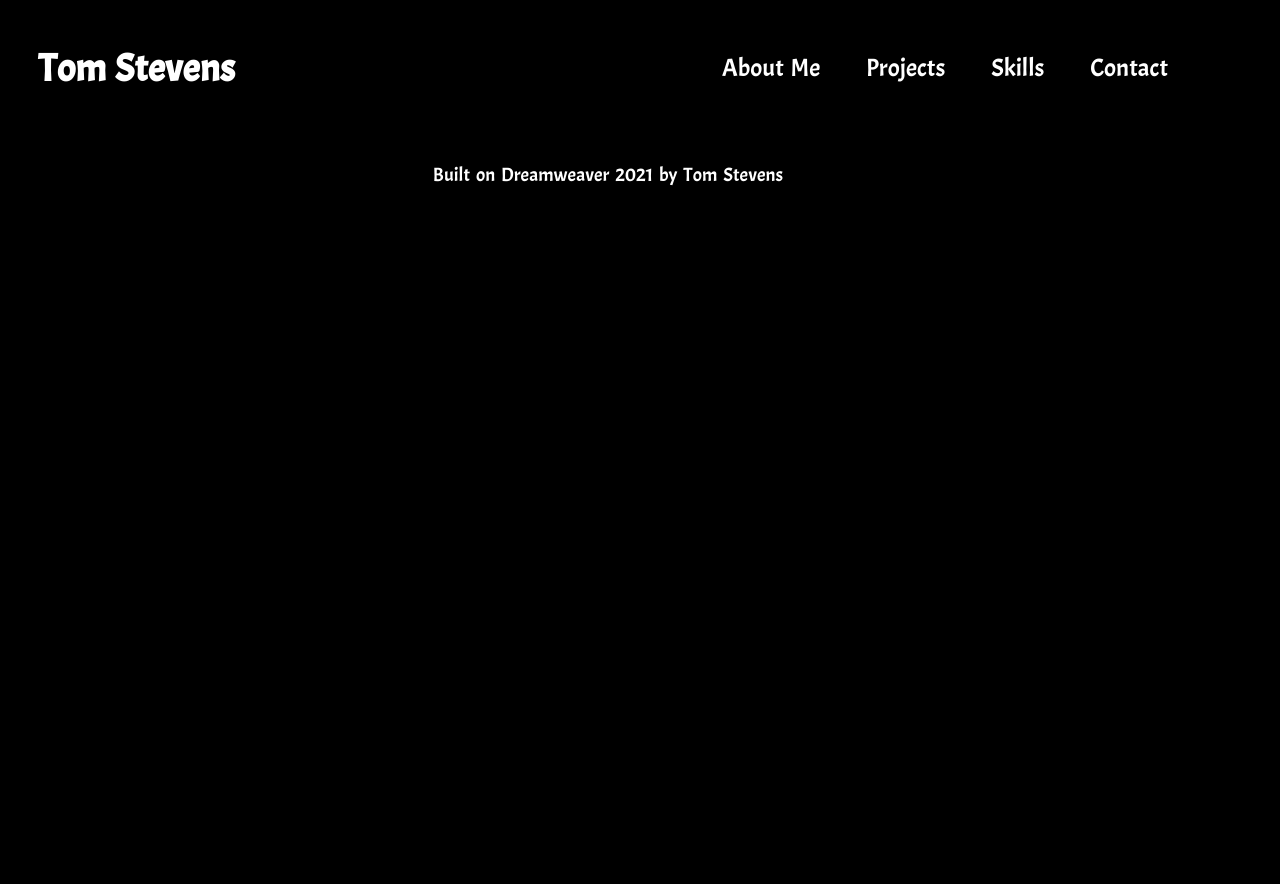
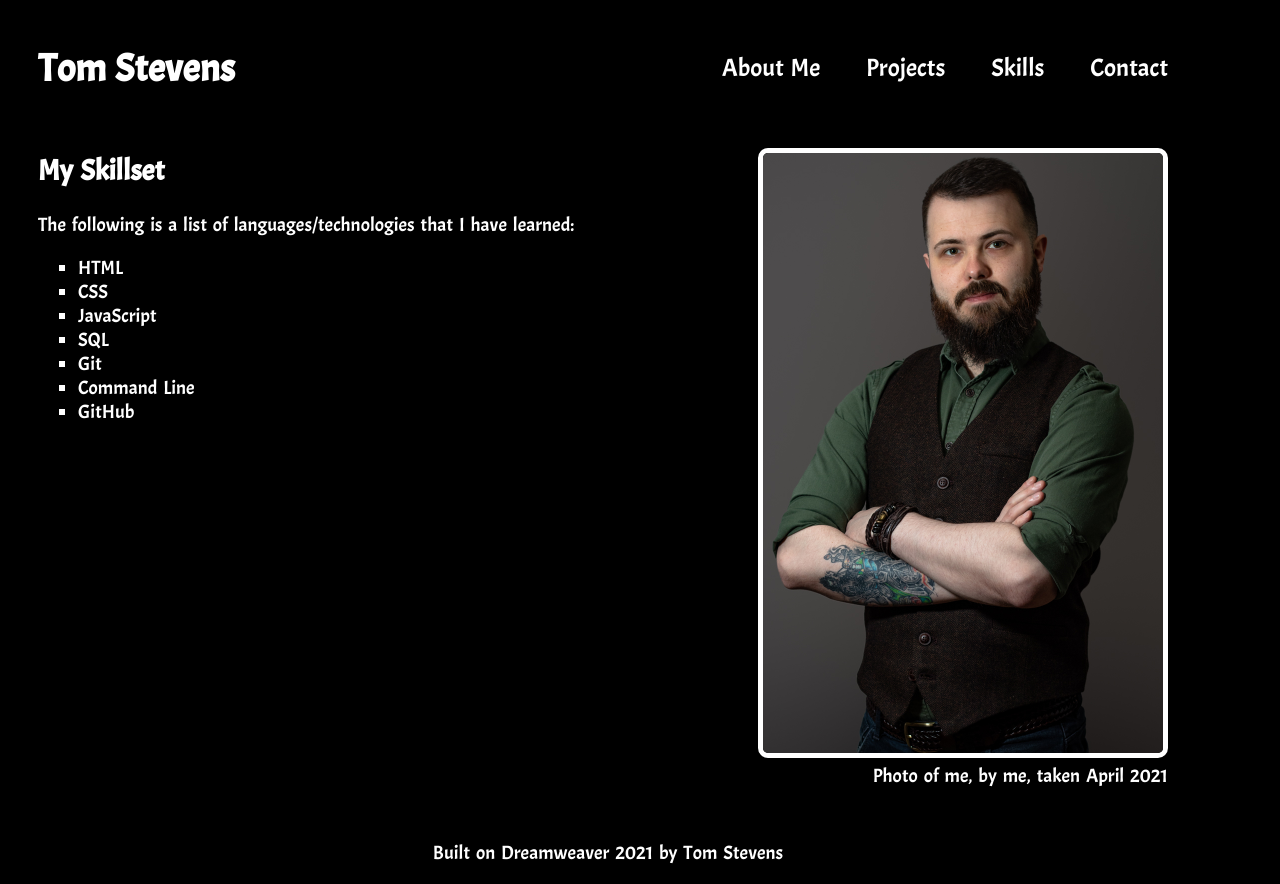
Before and after one commit to T-Stevens91/t-stevens91.github.io, a plain HTML site: page skills.html in a window 1280 px wide. Before the commit the page ends 800 px from the top, so only its background shows below. Drawn offline with Linux system fonts and the light colour scheme.

Commit message:
add skills and contact pages with styling

```diff
--- a/resources/css/style.css
+++ b/resources/css/style.css
@@ -59,12 +59,20 @@ article {
 	padding-left: 30px;
 }
 
-#photo {
+.skillsList {
+	list-style: square;
+}
+
+.plainList {
+	list-style: none;
+}
+
+.photo {
 	width: 50%;
 	text-align: right;
 }
 
-#photo img {
+.photo img {
 	height: 600px;
 	border: 5px solid white;
 	border-radius: 10px;
@@ -101,11 +109,14 @@ footer {
 		padding: 0 5% 0 5%;
 		display: block;
 	}
-	#photo {
+	.photo {
 		width:100%;
 		margin: 0 auto;
 		padding: 0;
 		display: block;
 		text-align: center;
 	}
+	.optional {
+		display: none;
+	}
 }
--- a/skills.html
+++ b/skills.html
@@ -18,6 +18,27 @@
 		</nav>
 	</header>
 	<main>
+		<section>
+			<article>
+				<h2>My Skillset</h2>
+				<p>The following is a list of languages/technologies that I have learned:</p>
+				<ul class="skillsList">
+					<li>HTML</li>
+					<li>CSS</li>
+					<li>JavaScript</li>
+					<li>SQL</li>
+					<li>Git</li>
+					<li>Command Line</li>
+					<li>GitHub</li>
+				</ul>
+			</article>
+		</section>
+		<section class="photo optional">
+			<figure>
+				<img src="resources/images/profile.jpg" alt="profile photo">
+				<figcaption>Photo of me, by me, taken April 2021</figcaption>
+			</figure>
+		</section>
 	</main>
 	<footer>
 		<p>Built on Dreamweaver 2021 by Tom Stevens</p>
```
Also changed, not shown: contact.html (+17 -0 lines), index.html (+1 -1 lines), projects.html (+12 -0 lines).
